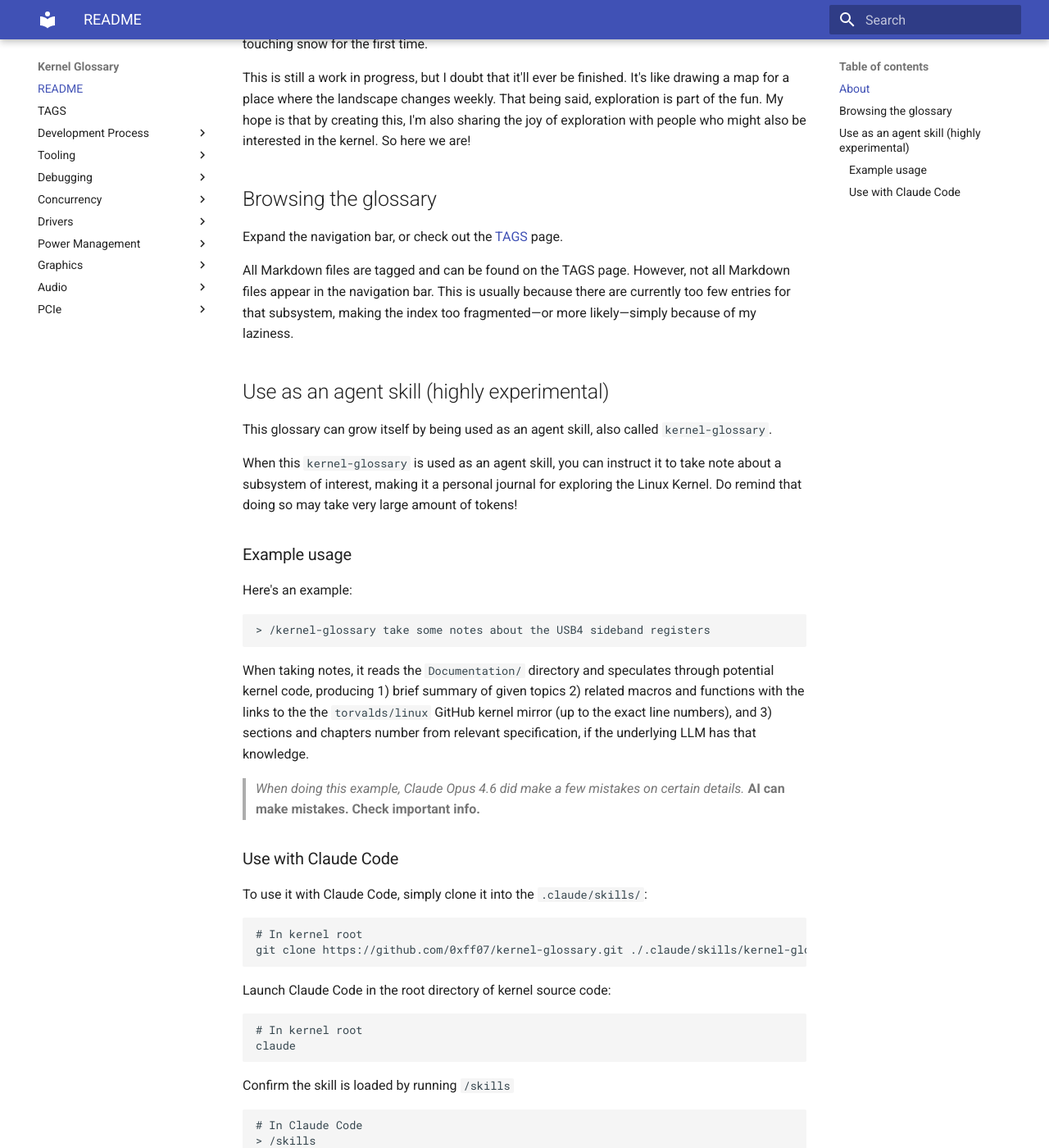
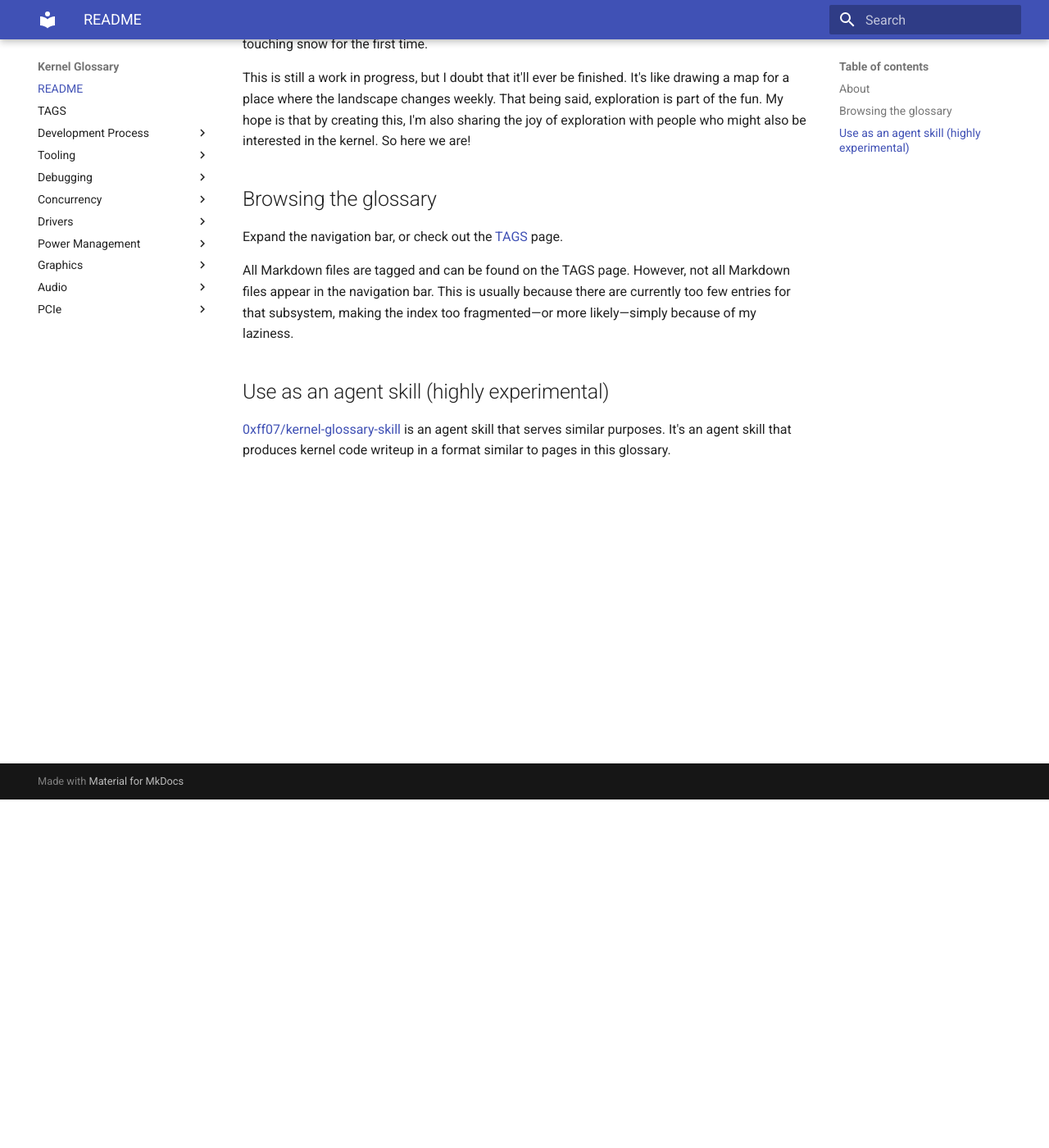
Before and after one commit to 0xff07/kernel-glossary, an MkDocs documentation site: the page built from docs/README.md, in a window 1280 px wide and 1400 px high, scrolled down 425 px. Shown: the whole window at 82% size. Built offline with MkDocs 1.6.1 and Material for MkDocs 9.7.7, drawn with Linux system fonts in a browser that asks for light colours; some of the changed text lies outside the part shown.

Commit message:
docs: skill: de-skill this project
Now that the agent skill version of this project has been hosted
separately, stop making this project an agent skill.

The policy is that machine-generated materials should go into that
repo, while this glossary only catalog human-made materials.

Signed-off-by: Yo-Jung Leo Lin <0xff07@gmail.com>

````diff
--- a/docs/README.md
+++ b/docs/README.md
@@ -18,53 +18,4 @@
 
 ## Use as an agent skill (highly experimental)
 
-This glossary can grow itself by being used as an agent skill, also called `kernel-glossary`.
-
-When this `kernel-glossary` is used as an agent skill, you can instruct it to take note about a subsystem of interest, making it a personal journal for exploring the Linux Kernel. Do remind that doing so may take very large amount of tokens!
-
-### Example usage
-
-Here's an example:
-
-```
-> /kernel-glossary take some notes about the USB4 sideband registers
-```
-
-When taking notes, it reads the `Documentation/` directory and speculates through potential kernel code, producing 1) brief summary of given topics 2) related macros and functions with the links to the the `torvalds/linux` GitHub kernel mirror (up to the exact line numbers), and 3) sections and chapters number from relevant specification, if the underlying LLM has that knowledge.
-
-> *When doing this example, Claude Opus 4.6 did make a few mistakes on certain details.* **AI can make mistakes. Check important info.**
-
-### Use with Claude Code
-
-To use it with Claude Code, simply clone it into the `.claude/skills/`:
-
-```
-# In kernel root
-git clone https://github.com/0xff07/kernel-glossary.git ./.claude/skills/kernel-glossary
-```
-
-Launch Claude Code in the root directory of kernel source code:
-
-```
-# In kernel root
-claude
-```
-
-Confirm the skill is loaded by running `/skills`
-
-```
-# In Claude Code
-> /skills
-```
-
-If this is loaded, Claude will output something like this:
-
-```
-  Skills
-  1 skill
-
-  Project skills (.claude/skills)
-  kernel-glossary · ~68 description tokens
-```
-
-You can now start using it!
+[0xff07/kernel-glossary-skill](https://github.com/0xff07/kernel-glossary-skill) is an agent skill that serves similar purposes. It's an agent skill that produces kernel code writeup in a format similar to pages in this glossary.
````
Also changed, not shown: SKILL.md (deleted, +0 -249 lines).
